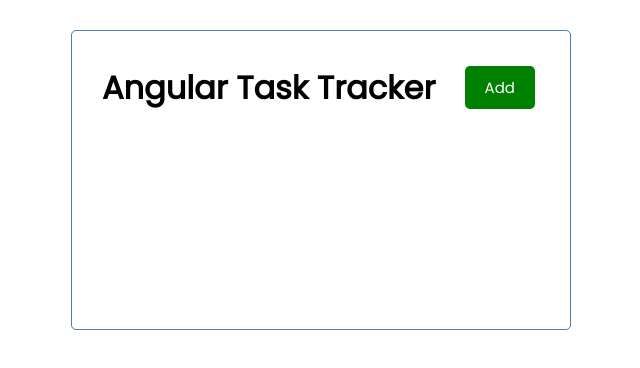
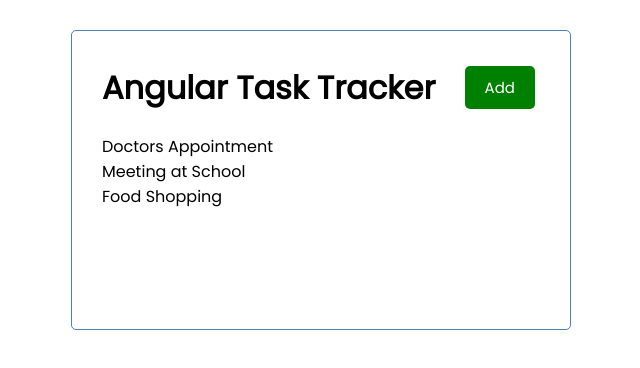
Before and after one commit to Alvintol/angular-task-tracker, an Angular app: page / in a window 1280 px wide. Shown: the top 368 px of the page, without its empty margins (319-959 px from the left). Built offline with nearby package versions, Linux system fonts and the light colour scheme.

Commit message:
import mock tasks to task component, loop and display each task text

```diff
--- a/src/app/app.component.html
+++ b/src/app/app.component.html
@@ -1,3 +1,4 @@
 <div class="container">
   <app-header></app-header>
+  <app-tasks></app-tasks>
 </div>
--- a/src/app/app.module.ts
+++ b/src/app/app.module.ts
@@ -4,12 +4,14 @@ import { BrowserModule } from '@angular/platform-browser';
 import { AppComponent } from './app.component';
 import { HeaderComponent } from './component/header/header.component';
 import { ButtonComponent } from './component/button/button.component';
+import { TasksComponent } from './component/tasks/tasks.component';
 
 @NgModule({
   declarations: [
     AppComponent,
     HeaderComponent,
-    ButtonComponent
+    ButtonComponent,
+    TasksComponent
   ],
   imports: [
     BrowserModule
--- /dev/null
+++ b/src/app/component/tasks/tasks.component.html
@@ -0,0 +1 @@
+<p *ngFor="let task of tasks">{{task.text}}</p>
--- /dev/null
+++ b/src/app/component/tasks/tasks.component.ts
@@ -0,0 +1,19 @@
+import { Component, OnInit } from '@angular/core';
+import { TASKS } from 'src/app/mock-tasks';
+import { Task } from 'src/app/Task';
+
+@Component({
+  selector: 'app-tasks',
+  templateUrl: './tasks.component.html',
+  styleUrls: ['./tasks.component.css']
+})
+export class TasksComponent implements OnInit {
+
+  tasks: Task[] = TASKS;
+
+  constructor() { }
+
+  ngOnInit(): void {
+  }
+
+}
```
Also changed, not shown: src/app/component/tasks/tasks.component.css (added), 2 other files (tests, documents, lock files or other folders).
